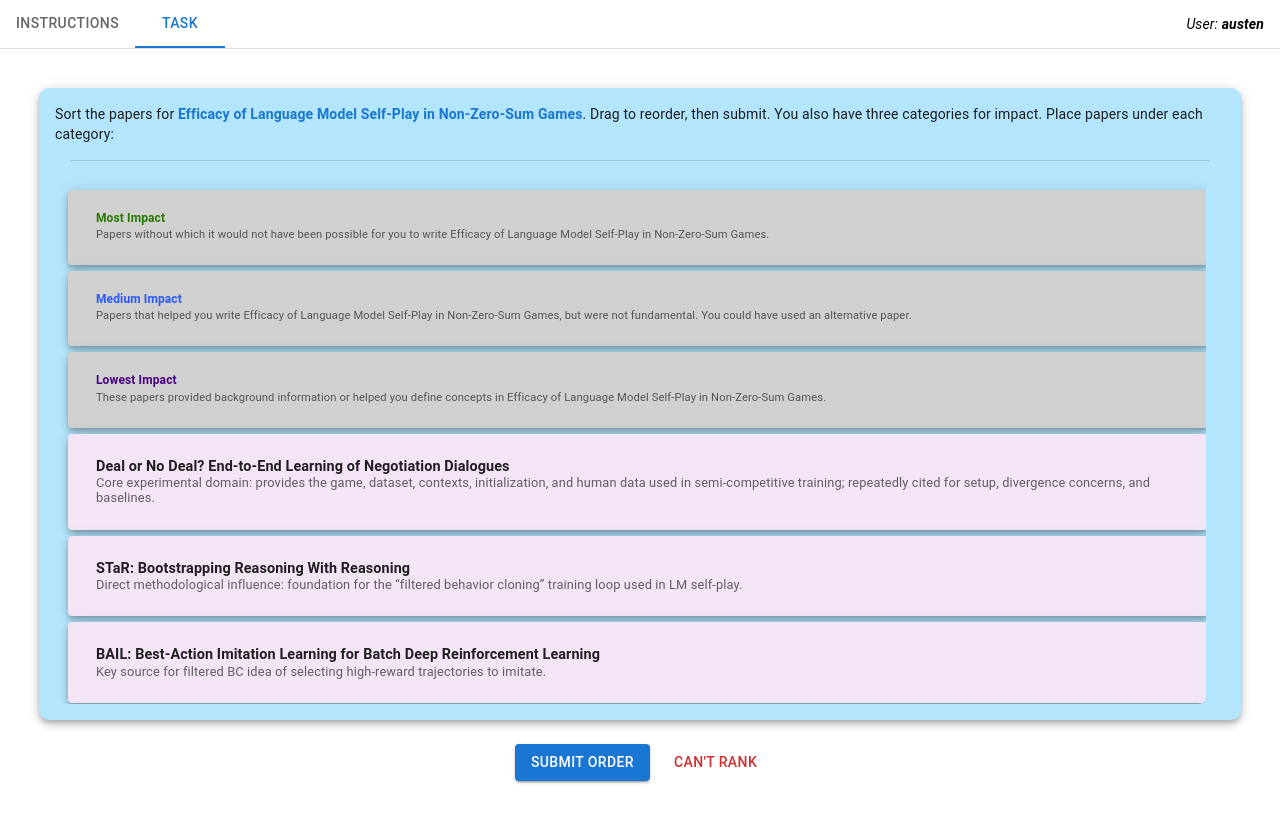
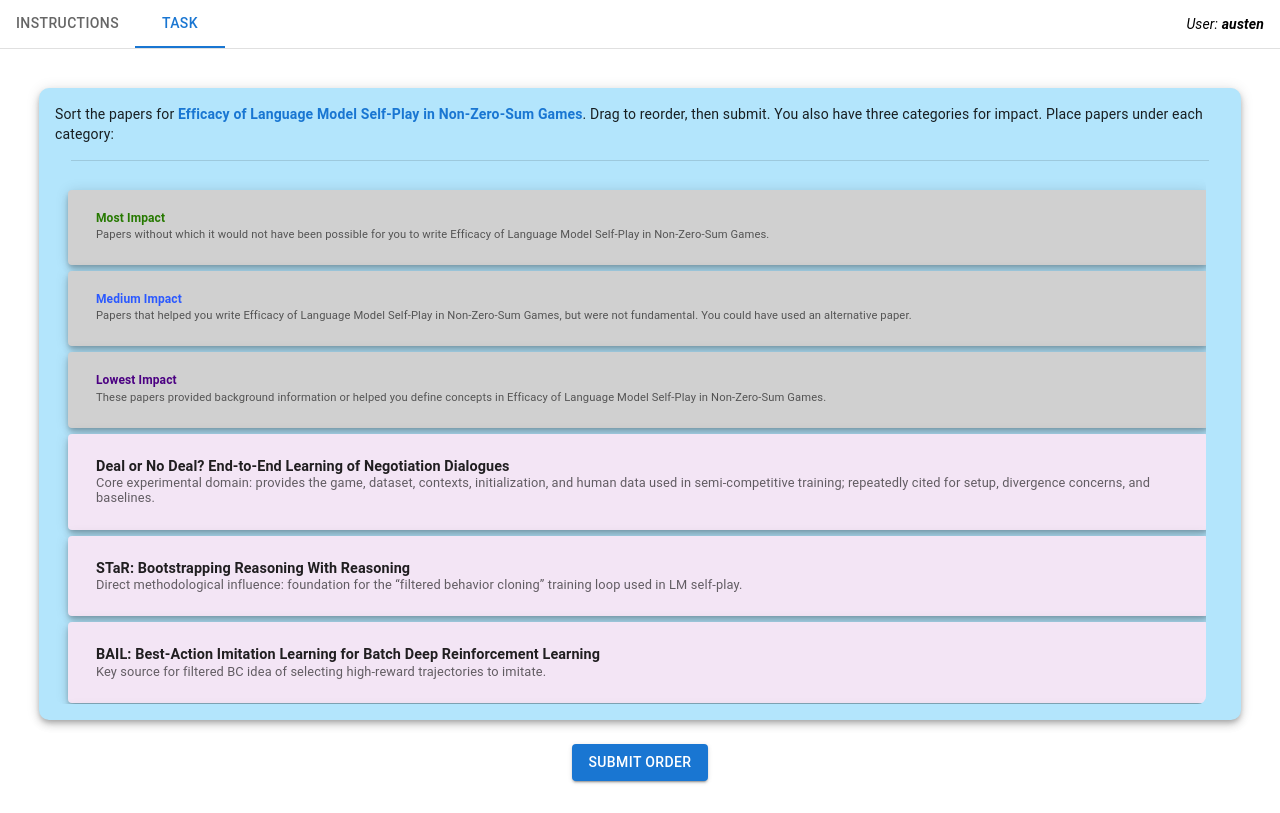
Before and after one commit to isgla/ranking-annotation-website-v2, a React (Create React App) app: page / in a window 1280 px wide. Both pictures are taken after a click on the tab "TASK". Built offline with nearby package versions, Linux system fonts and the light colour scheme.

Commit message:
Remove can'r rank

```diff
--- a/src/prototypes/SelectionForm.jsx
+++ b/src/prototypes/SelectionForm.jsx
@@ -186,9 +186,6 @@ function SelectionForm({ data, onNext }) {
         <Button variant="contained" onClick={handleSubmit} sx={{ m: 1 }}>
           Submit Order
         </Button>
-        <Button variant="text" color="error" onClick={handleCantRank} sx={{ m: 1 }}>
-          Can't Rank
-        </Button>
       </Box>
 
       {alertOpen && (
```
